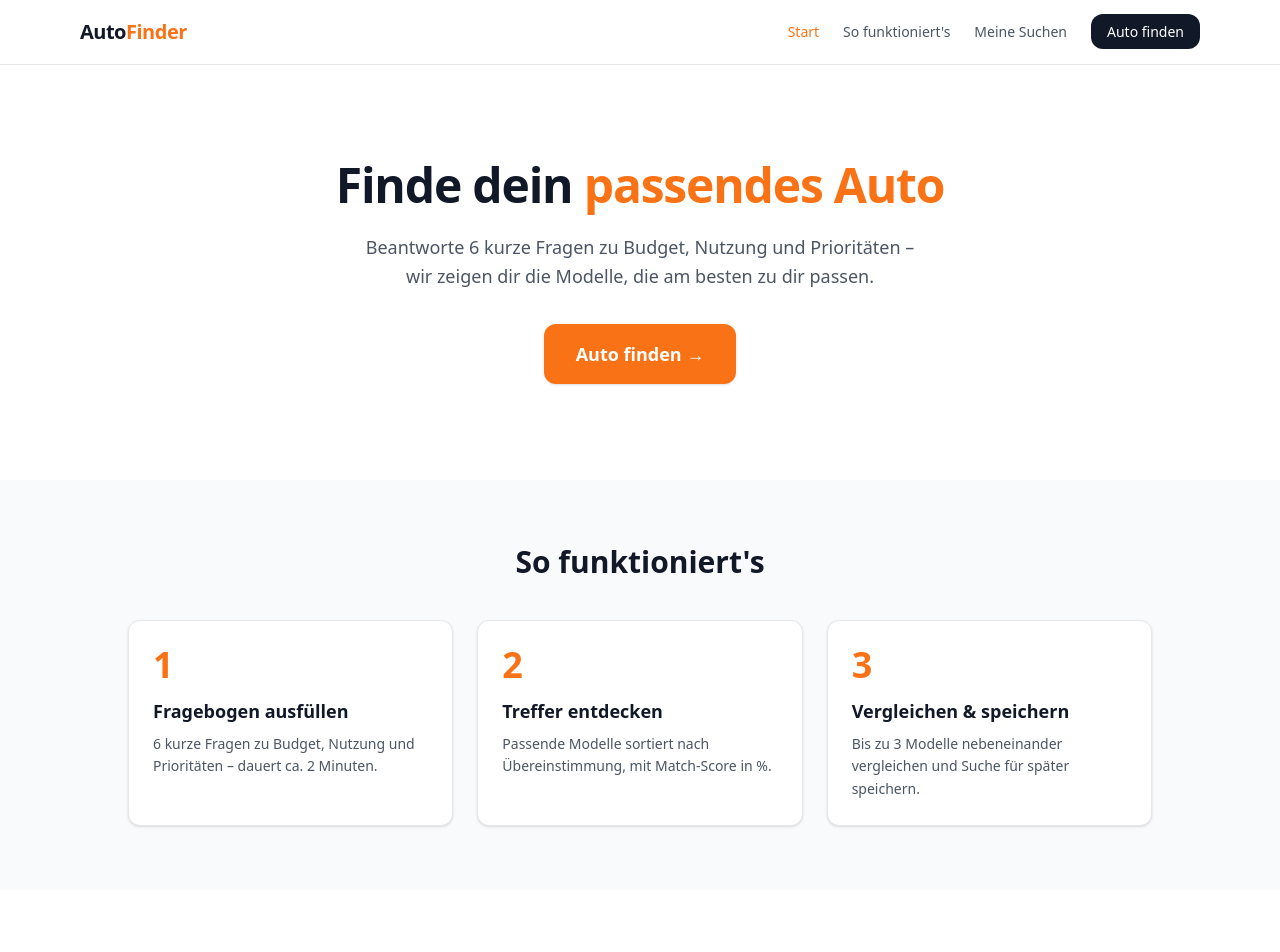
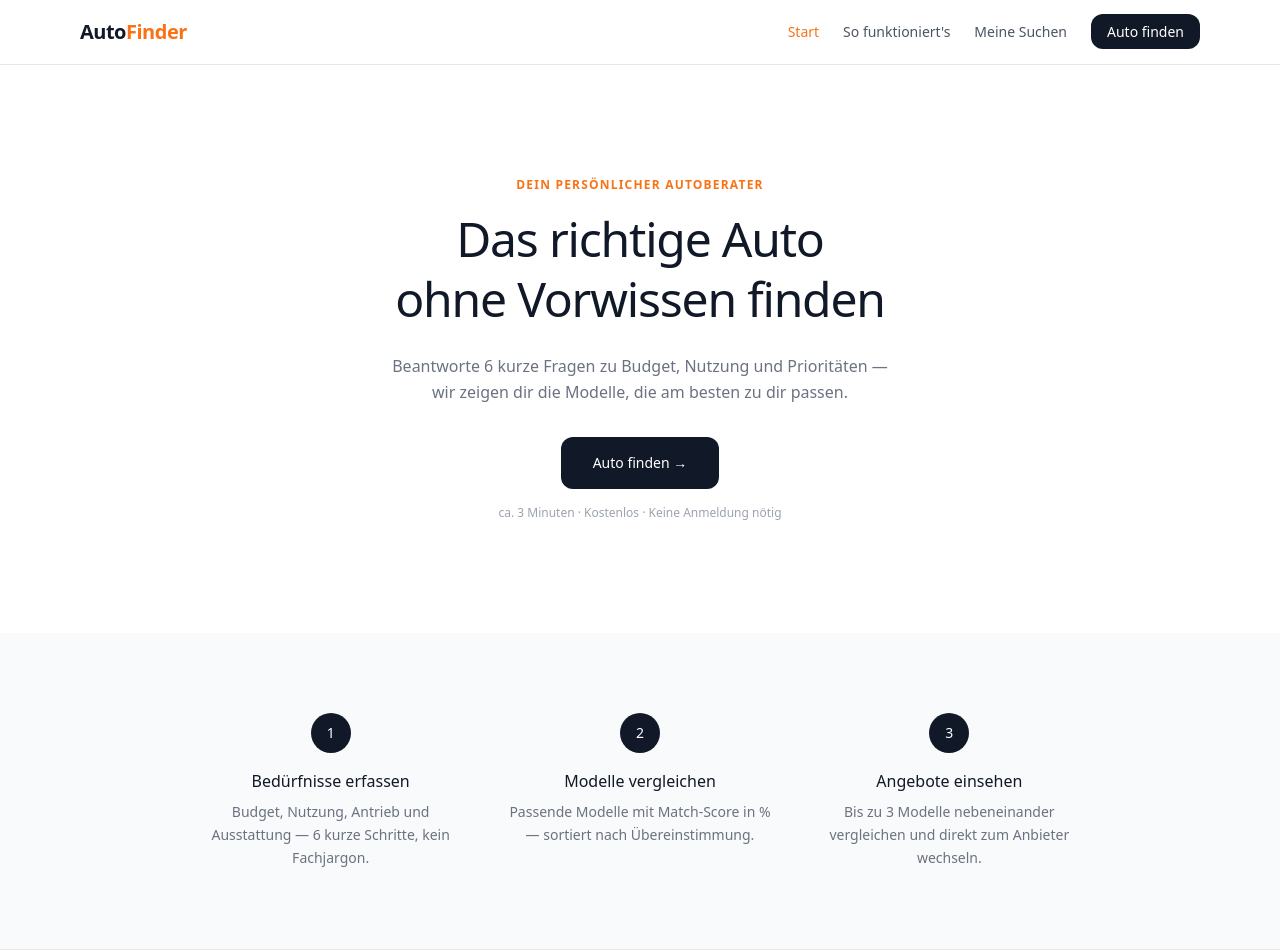
Before and after one commit to savethedavee/prototyping-ln, a SvelteKit app in the folder autofinder/: page / in a window 1280 px wide. Shown: the top 952 px of the page. Before the commit the page ends 890 px from the top, so only its background shows below. Built offline with nearby package versions, Linux system fonts and the light colour scheme.

Commit message:
feat: extend landingpage

```diff
--- a/autofinder/src/routes/+page.svelte
+++ b/autofinder/src/routes/+page.svelte
@@ -1,56 +1,76 @@
-<script lang="ts">
-	const steps = [
-		{
-			title: 'Fragebogen ausfüllen',
-			description: '6 kurze Fragen zu Budget, Nutzung und Prioritäten – dauert ca. 2 Minuten.'
-		},
-		{
-			title: 'Treffer entdecken',
-			description: 'Passende Modelle sortiert nach Übereinstimmung, mit Match-Score in %.'
-		},
-		{
-			title: 'Vergleichen & speichern',
-			description: 'Bis zu 3 Modelle nebeneinander vergleichen und Suche für später speichern.'
-		}
-	];
-</script>
-
 <svelte:head>
 	<title>AutoFinder – Das passende Auto finden</title>
 	<meta name="description" content="Finde dein passendes Auto in wenigen Minuten." />
 </svelte:head>
 
 <!-- Hero -->
-<section class="bg-white px-4 py-24 text-center">
-	<div class="mx-auto max-w-3xl">
-		<h1 class="text-5xl font-extrabold tracking-tight text-gray-900">
-			Finde dein <span class="text-primary">passendes Auto</span>
+<section class="bg-white px-4 py-28 text-center">
+	<div class="mx-auto max-w-2xl">
+		<p class="text-xs font-semibold uppercase tracking-widest text-primary">
+			Dein persönlicher Autoberater
+		</p>
+		<h1 class="mt-4 text-5xl font-medium leading-tight tracking-tight text-gray-900">
+			Das richtige Auto<br />ohne Vorwissen finden
 		</h1>
-		<p class="mx-auto mt-6 max-w-xl text-lg leading-relaxed text-gray-600">
-			Beantworte 6 kurze Fragen zu Budget, Nutzung und Prioritäten – wir zeigen dir die Modelle,
+		<p class="mx-auto mt-6 max-w-lg text-base leading-relaxed text-gray-500">
+			Beantworte 6 kurze Fragen zu Budget, Nutzung und Prioritäten — wir zeigen dir die Modelle,
 			die am besten zu dir passen.
 		</p>
 		<a
-			href="/questionnaire"
-			class="mt-8 inline-block rounded-card bg-primary px-8 py-4 text-lg font-semibold text-white shadow-card transition-colors hover:bg-primary-dark"
+			href="/finder/budget"
+			class="mt-8 inline-block rounded-card bg-gray-900 px-8 py-4 text-sm font-medium text-white transition-colors hover:bg-gray-700"
 		>
 			Auto finden →
 		</a>
+		<p class="mt-4 text-xs text-gray-400">ca. 3 Minuten · Kostenlos · Keine Anmeldung nötig</p>
 	</div>
 </section>
 
-<!-- How it works -->
-<section id="how-it-works" class="bg-gray-50 px-4 py-16">
-	<div class="mx-auto max-w-5xl">
-		<h2 class="mb-10 text-center text-3xl font-bold text-gray-900">So funktioniert's</h2>
-		<div class="grid grid-cols-1 gap-6 md:grid-cols-3">
-			{#each steps as step, i}
-				<div class="rounded-card border border-gray-200 bg-white p-6 shadow-card">
-					<div class="mb-3 text-4xl font-black text-primary">{i + 1}</div>
-					<h3 class="mb-2 text-lg font-semibold text-gray-900">{step.title}</h3>
-					<p class="text-sm leading-relaxed text-gray-600">{step.description}</p>
+<!-- 3-Schritt-Erklärung -->
+<section class="bg-gray-50 px-4 py-20">
+	<div class="mx-auto max-w-4xl">
+		<div class="grid grid-cols-1 gap-8 md:grid-cols-3">
+			<div class="text-center">
+				<div
+					class="mx-auto mb-4 flex h-10 w-10 items-center justify-center rounded-full bg-gray-900 text-sm font-medium text-white"
+				>
+					1
 				</div>
-			{/each}
+				<h3 class="mb-2 font-medium text-gray-900">Bedürfnisse erfassen</h3>
+				<p class="text-sm leading-relaxed text-gray-500">
+					Budget, Nutzung, Antrieb und Ausstattung — 6 kurze Schritte, kein Fachjargon.
+				</p>
+			</div>
+			<div class="text-center">
+				<div
+					class="mx-auto mb-4 flex h-10 w-10 items-center justify-center rounded-full bg-gray-900 text-sm font-medium text-white"
+				>
+					2
+				</div>
+				<h3 class="mb-2 font-medium text-gray-900">Modelle vergleichen</h3>
+				<p class="text-sm leading-relaxed text-gray-500">
+					Passende Modelle mit Match-Score in % — sortiert nach Übereinstimmung.
+				</p>
+			</div>
+			<div class="text-center">
+				<div
+					class="mx-auto mb-4 flex h-10 w-10 items-center justify-center rounded-full bg-gray-900 text-sm font-medium text-white"
+				>
+					3
+				</div>
+				<h3 class="mb-2 font-medium text-gray-900">Angebote einsehen</h3>
+				<p class="text-sm leading-relaxed text-gray-500">
+					Bis zu 3 Modelle nebeneinander vergleichen und direkt zum Anbieter wechseln.
+				</p>
+			</div>
 		</div>
 	</div>
 </section>
+
+<!-- Footer -->
+<footer class="border-t border-gray-200 bg-white px-4 py-6">
+	<div class="mx-auto flex max-w-6xl items-center justify-between text-xs text-gray-400">
+		<span>© 2026 AutoFinder</span>
+		<span>Datenschutz · Impressum</span>
+	</div>
+</footer>
```
